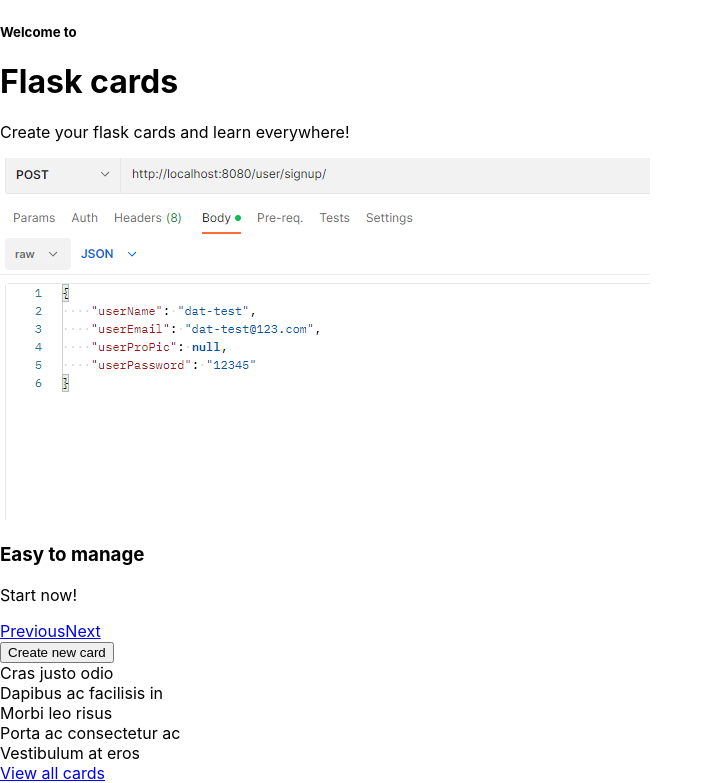
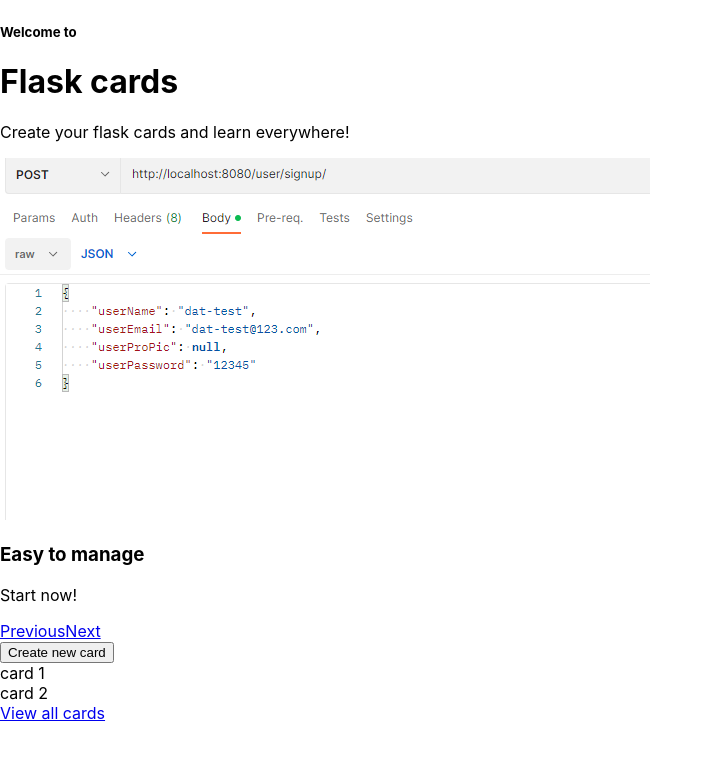
Before and after one commit to faceless5879/flask-card-app, a React (Create React App) app: page / in a window 1280 px wide. Shown: the part 492-1275 px from the top of the page, without its empty margins (0-713 px from the left). After the commit the page ends 1215 px from the top, so only its background shows below. Built offline with nearby package versions, Linux system fonts and the light colour scheme.

Commit message:
feat: add routing to detail with data

```diff
--- a/src/components/CardDetail.jsx
+++ b/src/components/CardDetail.jsx
@@ -11,8 +11,14 @@ import ModalImage from "react-modal-image";
 import RemoveCardModal from "./common/RemoveCardModal";
 import CreateNewCardBtn from "./common/CreateNewCardBtn";
 import CreateNewCardModal from "./common/CreateNewCardModal";
+import { useLocation } from "react-router-dom";
 
-export default function Home() {
+export default function CardDetail() {
+  const location = useLocation();
+  const cardArr = location.state["data"];
+  let cardIndex = location.state["index"];
+  const currentCard = cardArr[cardIndex];
+
   const [showRemoveModal, setShowRemoveModal] = useState(false);
   const handleCloseRemoveModal = () => setShowRemoveModal(false);
   const handleShowRemoveModal = () => setShowRemoveModal(true);
@@ -36,7 +42,9 @@ export default function Home() {
         </Button>
         <CreateNewCardBtn handleShow={handleShowCreateCardModal} />
       </Container>
-      <h1 style={{ textAlign: "center", paddingTop: 20 }}>Card name</h1>
+      <h1 style={{ textAlign: "center", paddingTop: 20 }}>
+        {currentCard["cardName"]}
+      </h1>
       <Container style={{ textAlign: "center", paddingTop: 10 }}>
         <ButtonGroup type="radio" name="options">
           <ToggleButton
@@ -64,9 +72,9 @@ export default function Home() {
           }}
         >
           <ModalImage
-            small={require("../Screenshot_18.png")}
-            large={require("../Screenshot_18.png")}
-            alt="picname"
+            small={currentCard["picUrl"]}
+            large={currentCard["picUrl"]}
+            alt={currentCard["cardName"]}
           />
         </Container>
       )}
@@ -77,11 +85,11 @@ export default function Home() {
           aria-label="With textarea"
           style={{ marginTop: 20, height: "250px", tabSize: 4 }}
           readOnly
-          defaultValue={"aaaaaaaaaaa\n\taaaaaaaa"}
+          defaultValue={currentCard["content"]}
         ></Form.Control>
       )}
 
-      <Container style={{ padding: 0, textAlign: "center", paddingTop: 30 }}>
+      <Container style={{ padding: 0, textAlign: "center", marginTop: 30 }}>
         <Button variant="outline-success" style={{ marginRight: "30%" }}>
           Previous card
         </Button>
--- a/src/components/Home.jsx
+++ b/src/components/Home.jsx
@@ -5,6 +5,19 @@ import { useNavigate } from "react-router-dom";
 
 export default function Home() {
   const navigate = useNavigate();
+  const data = [
+    {
+      picUrl: require("../Screenshot_18.png"),
+      content: "pic 1 content",
+      cardName: "card 1",
+    },
+    {
+      picUrl: require("../Screenshot_17.png"),
+      content: "pic 2 content",
+      cardName: "card 2",
+    },
+  ];
+
   return (
     <Container>
       <Carousel variant="dark">
@@ -36,22 +49,22 @@ export default function Home() {
       <CreateNewCardBtn className="mt-2" />
 
       <ListGroup className="mt-4">
+        {data.map((item) => {
+          const index = data.indexOf(item);
+          return (
             <ListGroup.Item
+              key={index}
               variant="primary"
               onClick={() => {
-            navigate("/card-detail");
+                navigate("/card-detail", {
+                  state: { index: index, data: data },
+                });
               }}
             >
-          Cras justo odio
+              {item["cardName"]}
             </ListGroup.Item>
-        <ListGroup.Item variant="primary">
-          Dapibus ac facilisis in
-        </ListGroup.Item>
-        <ListGroup.Item variant="primary">Morbi leo risus</ListGroup.Item>
-        <ListGroup.Item variant="primary">
-          Porta ac consectetur ac
-        </ListGroup.Item>
-        <ListGroup.Item variant="primary">Vestibulum at eros</ListGroup.Item>
+          );
+        })}
       </ListGroup>
       <Anchor>View all cards</Anchor>
     </Container>
```
Also changed, not shown: src/Screenshot_17.png (added). Lines whose indentation alone changed are shown as unchanged.
